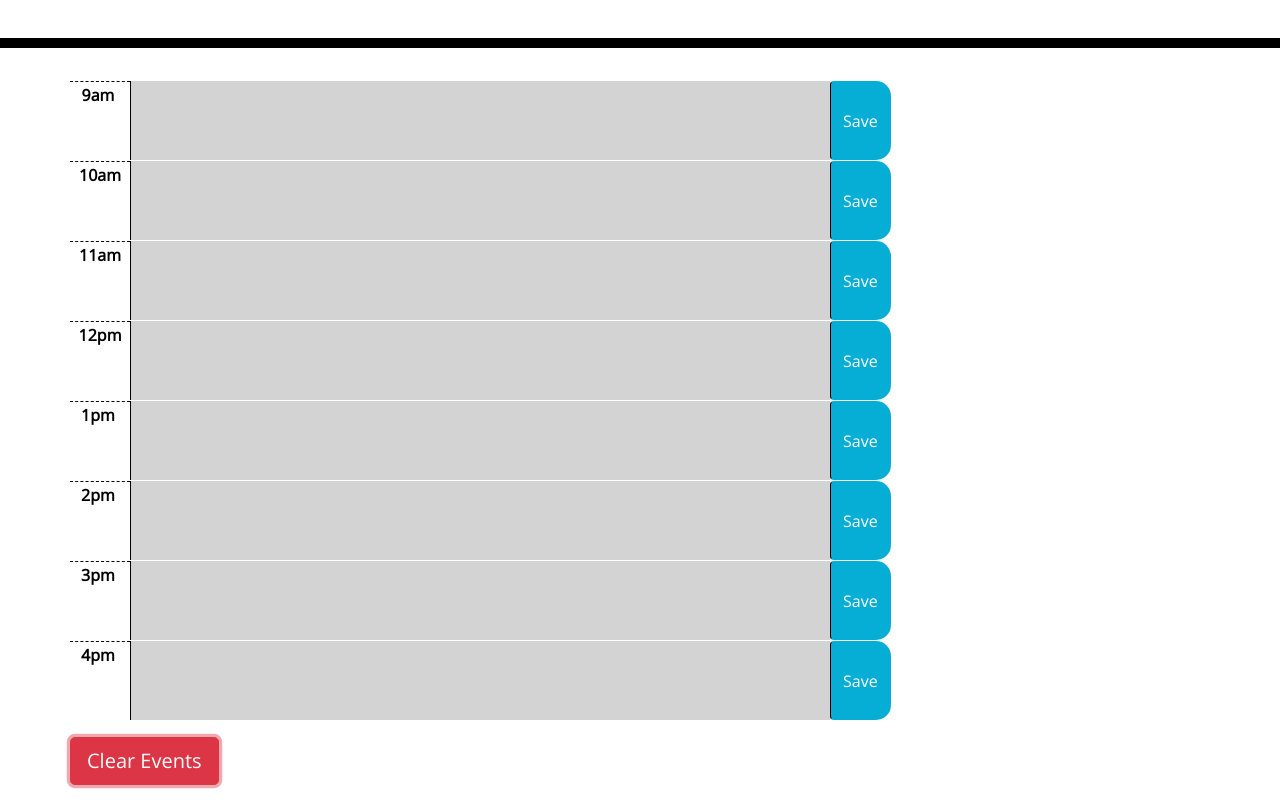
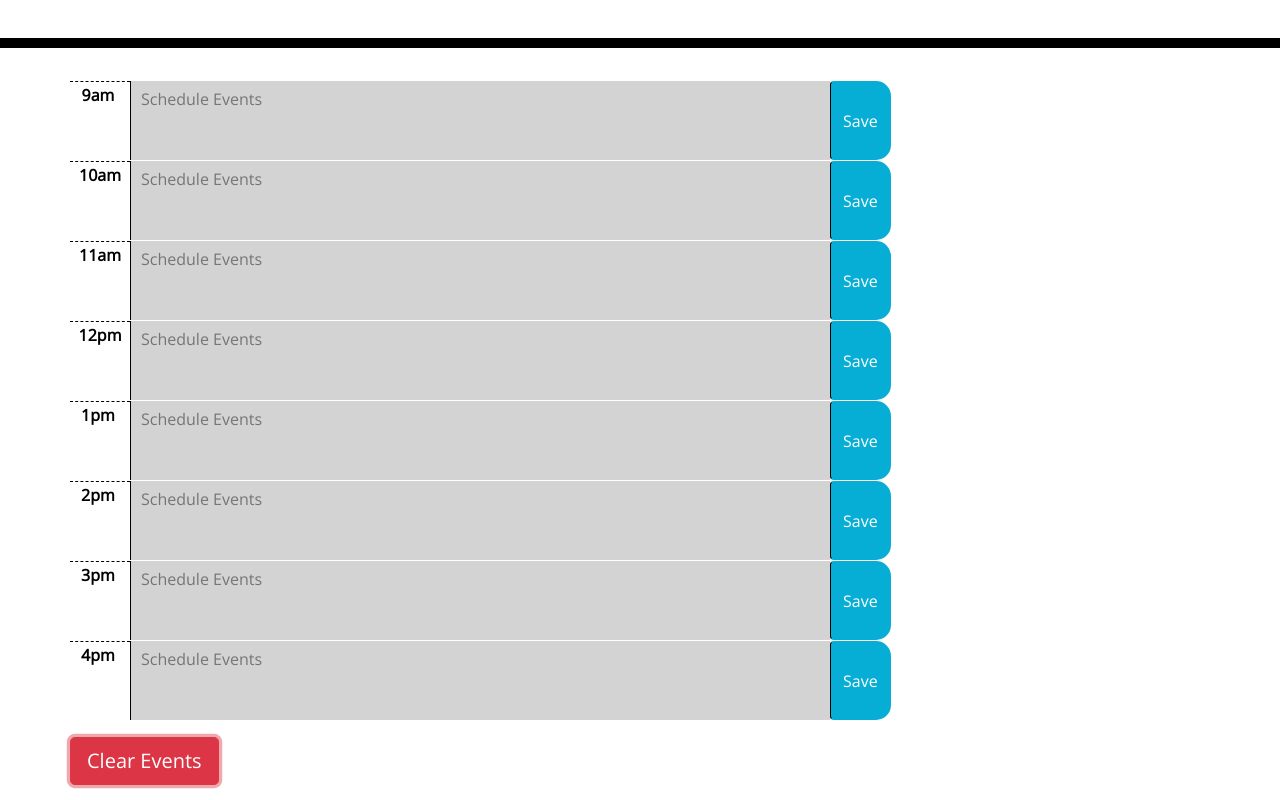
Before and after one commit to Geoff7709/day-planner, a plain HTML site: page index.html in a window 1280 px wide. Both pictures are taken after a click on the button "Clear Events". Shown: the part 256-1056 px from the top of the page. Drawn offline with nearby package versions, Linux system fonts and the light colour scheme.

Commit message:
established order of todo render

```diff
--- a/index.html
+++ b/index.html
@@ -31,42 +31,42 @@
     <div class="container">
       <div class="row time-block">
         <p class="hour" id='hr1' data-mlt=9><b>9am </b></p>
-        <textarea class="description" id='txt1' data-index=1></textarea>
+        <textarea class="description" placeholder='Schedule Events' id='txt1' data-index=1></textarea>
         <button class="btn saveBtn" id='btn1'>Save</button>
       </div>
       <div class="row time-block">
         <p class="hour" id='hr2' data-mlt=10><b>10am</b></p>
-        <textarea class="description" id='txt2' data-index=2></textarea>
+        <textarea class="description" placeholder='Schedule Events' id='txt2' data-index=2></textarea>
         <button class="btn saveBtn" id='btn2'>Save</button>
       </div>
       <div class="row time-block">
         <p class="hour" id='hr3' data-mlt=11><b>11am</b></p>
-        <textarea class="description" id='txt3' data-index=3></textarea>
+        <textarea class="description" placeholder='Schedule Events' id='txt3' data-index=3></textarea>
         <button class="btn saveBtn" id='btn3'>Save</button>
       </div>
       <div class="row time-block">
         <p class="hour" id='hr4' data-mlt=12><b>12pm</b></p>
-        <textarea class="description" id='txt4' data-index=4></textarea>
+        <textarea class="description" placeholder='Schedule Events' id='txt4' data-index=4></textarea>
         <button class="btn saveBtn" id='btn4'>Save</button>
       </div>
       <div class="row time-block">
         <p class="hour" id='hr5' data-mlt=13><b>1pm </b></p>
-        <textarea class="description" id='txt5' data-index=5></textarea>
+        <textarea class="description"placeholder='Schedule Events' id='txt5' data-index=5></textarea>
         <button class="btn saveBtn" id='btn5'>Save</button>
       </div>
       <div class="row time-block">
         <p class="hour" id='hr6' data-mlt=14><b>2pm </b></p>
-        <textarea class="description" id='txt6' data-index=6></textarea>
+        <textarea class="description" placeholder='Schedule Events' id='txt6' data-index=6></textarea>
         <button class="btn saveBtn" id='btn6'>Save</button>
       </div>
       <div class="row time-block">
         <p class="hour" id='hr7' data-mlt=15><b>3pm </b></p>
-        <textarea class="description" id='txt7' data-index=7></textarea>
+        <textarea class="description" placeholder='Schedule Events' id='txt7' data-index=7></textarea>
         <button class="btn saveBtn" id='btn7'>Save</button>
       </div>
       <div class="row time-block">
         <p class="hour" id='hr8' data-mlt=16><b>4pm </b></p>
-        <textarea class="description" id='txt8' data-index=8></textarea>
+        <textarea class="description" placeholder='Schedule Events' id='txt8' data-index=8></textarea>
         <button class="btn saveBtn" id='btn8'>Save</button>
       </div>
       <div class='row align-content-center'>
--- a/script.js
+++ b/script.js
@@ -18,23 +18,14 @@ parseInt($('#hr7').attr('data-mlt')),
 parseInt($('#hr8').attr('data-mlt')),];
 var eventInput = $('.description');
 var arrayOfKeys = Object.keys(localStorage);
-
+var orderedKeys = arrayOfKeys.sort();
 
 currentDay.text(todaysDate);
-
+console.log(orderedKeys)
 // control color coding
 function currentBlock() {
   for (var i = 0; i < 8; i++) {
-    var translators = {
-      todo1: 9,
-      todo2: 10,
-      todo3: 11,
-      todo4: 12,
-      todo5: 1,
-      todo6: 2,
-      todo7: 3,
-      todo8: 4,
-    }
+
 
     var presentTime = parseInt(moment().format('k'))
       if (timeBlock[i] == presentTime) {
@@ -51,9 +42,24 @@ function currentBlock() {
 }
 currentBlock()
 function renderTodos() {
-  for (var i = 0; i < arrayOfKeys.length; i++) {
-    console.log(arrayOfKeys[i])
-    // console.log(textBlock[i].attr(data-index))
+  for (var i = 0; i < timeBlock.length; i++) {
+    var translators ={
+      todo1: 1,
+      todo2: 2,
+      todo3: 3,
+      todo4: 4,
+      todo5: 5,
+      todo6: 6,
+      todo7: 7,
+      todo8: 8,
+    }
+  todoNum = translators[orderedKeys[i]]
+    console.log(JSON.parse(localStorage.getItem(orderedKeys[i])))
+    console.log(todoNum)
+    // console.log(textBlock[i].attr('data-index') == todoNum)
+    //  {
+    //   textBlock[i].val(blockText)
+    // }
   }
 }
 renderTodos()
@@ -133,7 +139,14 @@ function newEvent8() {
 $('#btn8').click (newEvent8)
 
 function clearEvents() {
-  localStorage.clear();
+  localStorage.todo1 = 'Schedule Events';
+  localStorage.todo2 = 'Schedule Events';
+  localStorage.todo3 = 'Schedule Events';
+  localStorage.todo4 = 'Schedule Events';
+  localStorage.todo5 = 'Schedule Events';
+  localStorage.todo6 = 'Schedule Events';
+  localStorage.todo7 = 'Schedule Events';
+  localStorage.todo8 = 'Schedule Events';
   for (var i = 0; i < 8; i++){
     textBlock[i].text('')
   }
```
